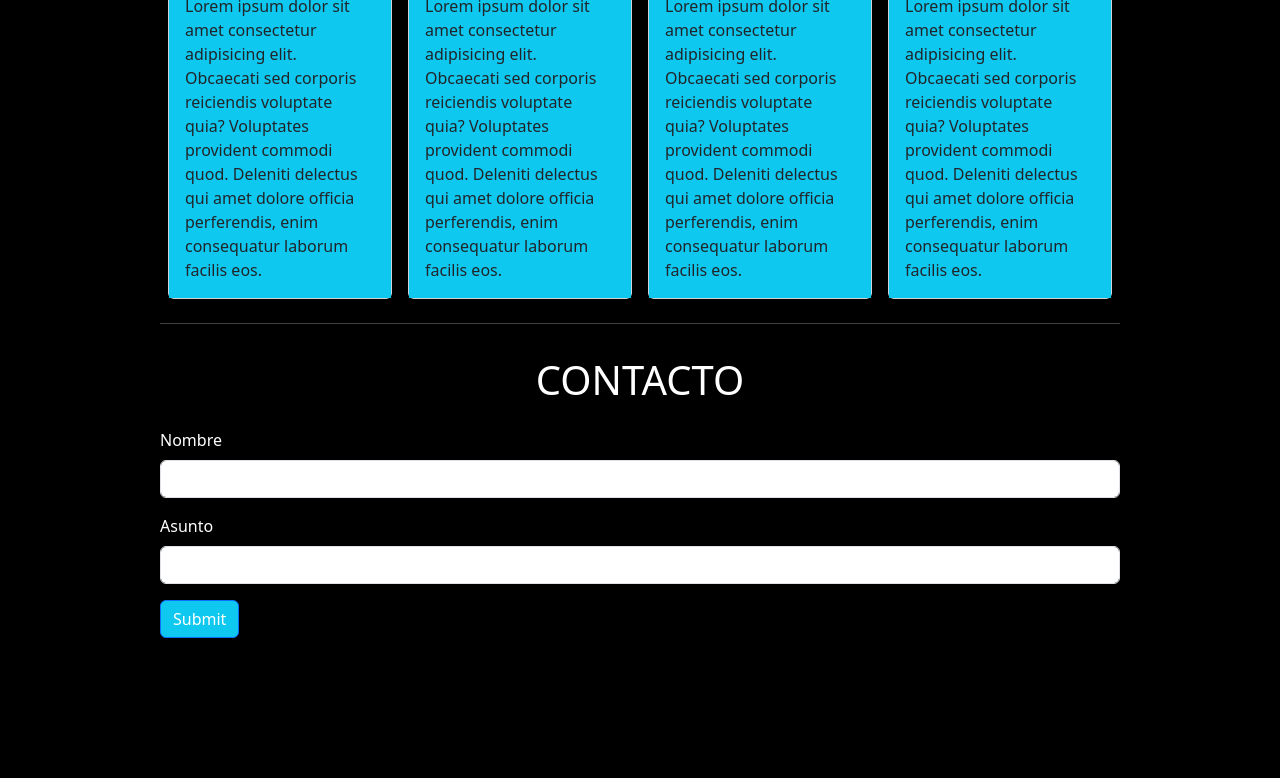
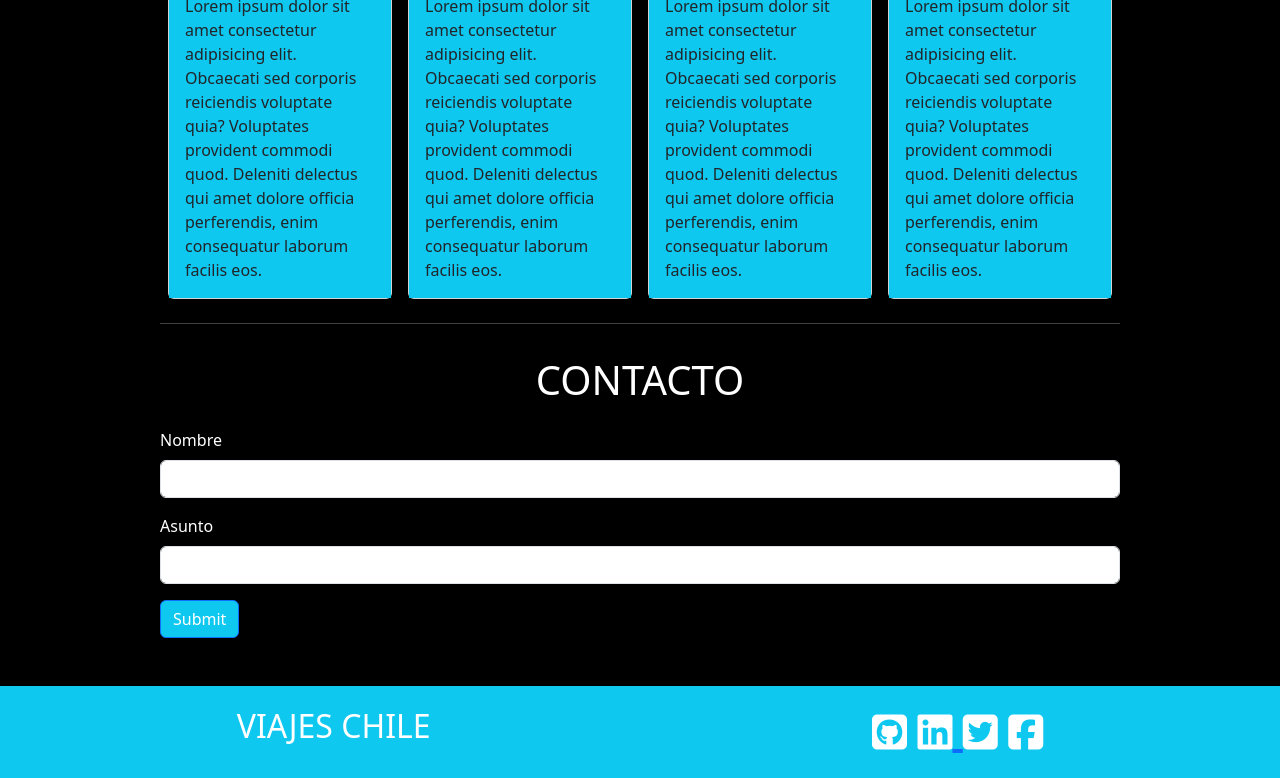
Before and after one commit to MelodyLiss/Viajes_Chile, a plain HTML site: page index.html in a window 1280 px wide. Shown: the part 1877-2655 px from the top of the page. Before the commit the page ends 2515 px from the top, so only its background shows below. Drawn offline with nearby package versions, Linux system fonts and the light colour scheme.

Commit message:
footer listo

```diff
--- a/assets/css/style.scss
+++ b/assets/css/style.scss
@@ -40,3 +40,13 @@ form {
         background-color: $primary_color !important;
     }
 }
+
+//FOOTER
+
+footer{
+    background-color:$primary_color;
+    i{
+      color: white;
+
+    }
+}
--- a/index.html
+++ b/index.html
@@ -63,7 +63,7 @@
     </div>
 
     <main>
-        <section class="w-75 mx-auto">
+        <section class="w-75 mx-auto d-none d-md-block">
             <h2 class="fs-1 p-3 text-center">¿QUINES SOMOS?</h2>
 
             <hr>
@@ -160,7 +160,7 @@
         </section>
     </main>
 
-    <form class="w-75 mx-auto">
+    <form class="w-75 mx-auto pb-5">
 
         <h2 class="fs-1 p-3 text-center">CONTACTO</h2>
 
@@ -176,6 +176,19 @@
         <button type="submit" class="btn btn-primary">Submit</button>
     </form>
 
+    <footer class="d-flex justify-content-around p-3">
+        <p class="fs-2 align-items-center m-0">VIAJES CHILE</p>
+        <div class="redes_sociales fs-1">
+
+            <a href="https://github.com/MelodyLiss"><i class="fa-brands fa-square-github"></i></a>
+            <a href="https://github.com/MelodyLiss"><i class="fa-brands fa-linkedin"></i> </a>
+            <a href="https://github.com/MelodyLiss"><i class="fa-brands fa-square-twitter"></i></a>
+            <a href="https://github.com/MelodyLiss"><i class="fa-brands fa-square-facebook"></i></a>
+
+        </div>
+
+    </footer>
+
 
 
     <script src="https://cdn.jsdelivr.net/npm/bootstrap@5.3.3/dist/js/bootstrap.bundle.min.js"
```
Also changed, not shown: assets/css/style.css, 1 other file.
